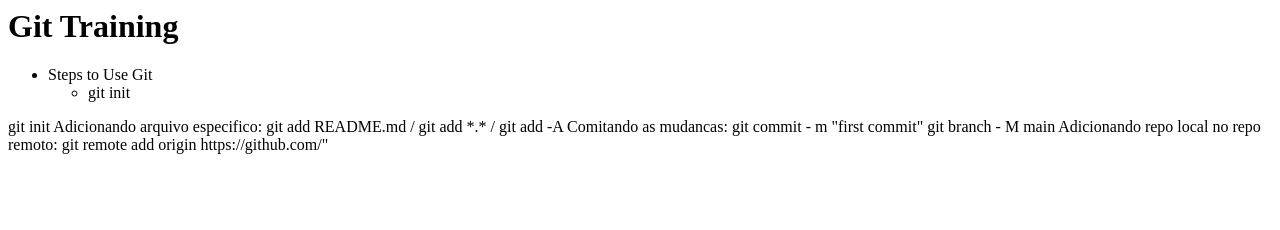
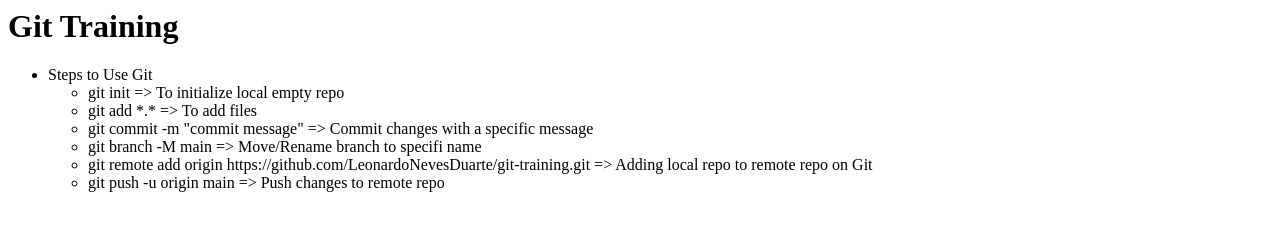
Before and after one commit to LeonardoNevesDuarte/git-training, a website: page index.html in a window 1280 px wide. Drawn offline with Linux system fonts and the light colour scheme.

Commit message:
first commit

```diff
--- a/index.html
+++ b/index.html
@@ -5,14 +5,13 @@
         <ul>
             <li>Steps to Use Git</li>
             <ul>
-                <li>git init</li>
+                <li>git init => To initialize local empty repo</li>
+                <li>git add *.* => To add files</li>
+                <li>git commit -m "commit message" => Commit changes with a specific message</li>
+                <li>git branch -M main => Move/Rename branch to specifi name</li>
+                <li>git remote add origin https://github.com/LeonardoNevesDuarte/git-training.git => Adding local repo to remote repo on Git</li>
+                <li>git push -u origin main => Push changes to remote repo</li>
             </ul>
         </ul>
-
-        git init
-        Adicionando arquivo especifico: git add README.md / git add *.* / git add -A
-        Comitando as mudancas: git commit - m "first commit"
-        git branch - M main
-        Adicionando repo local no repo remoto: git remote add origin https://github.com/"
     </body>
 </html>
--- a/index.js
+++ b/index.js
@@ -1,6 +1,8 @@
 const http = require('http');
 const hostname = '127.0.0.1';
 const port = 3000;
+
+const content = "";
 
 const server = http.createServer((req, res) => {
     res.statusCode = 200;
```
